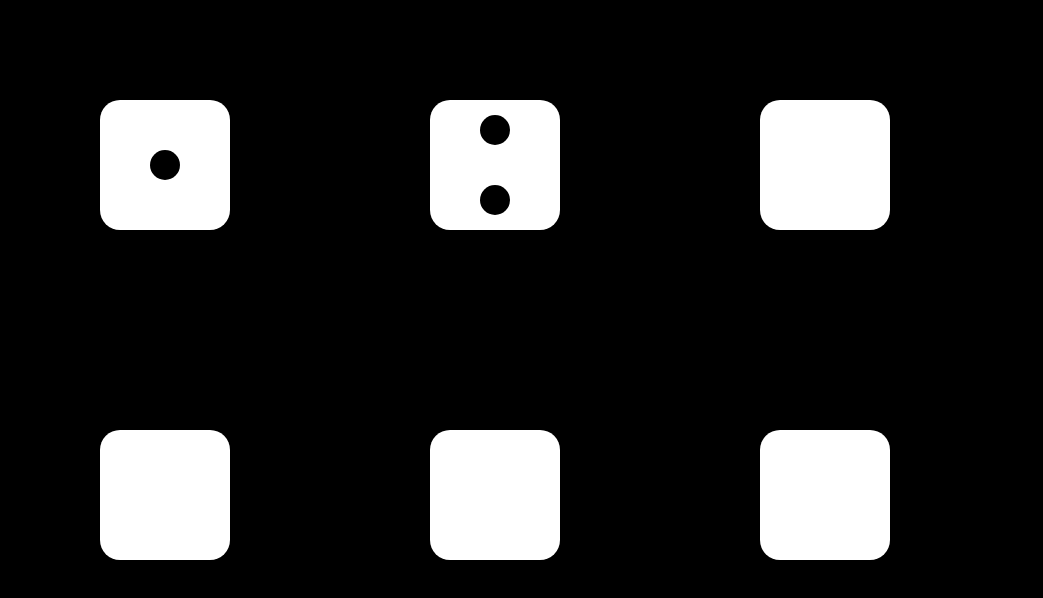
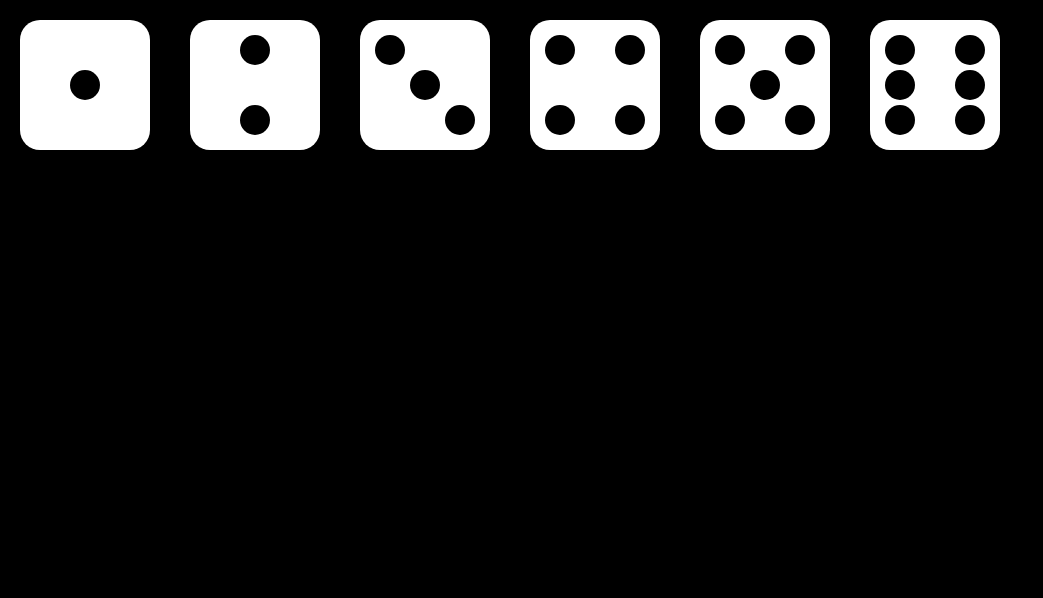
Before and after one commit to shenqistart/codeLearn, a website: page css小技巧/flexPra.html in a window 1280 px wide. Shown: the whole page, without its empty margins (0-1043 px from the left). Drawn offline with Linux system fonts and the light colour scheme.

Commit message:
flex学习汇总练习

```diff
--- a/css小技巧/flexPra.html
+++ b/css小技巧/flexPra.html
@@ -1,102 +1,146 @@
 <!DOCTYPE html>
-<html>
+<html lang="en">
+
 <head>
-    <meta charset="utf-8">
-    <title>flex布局实例--骰子</title>
-    <style type="text/css">
+    <meta charset="UTF-8">
+    <meta name="viewport" content="width=device-width, initial-scale=1.0">
+    <meta http-equiv="X-UA-Compatible" content="ie=edge">
+    <title>Document</title>
+    <style>
         *{
             margin: 0;
             padding: 0;
         }
         body{
-            background: #000;
+            background-color: #000;
+            /* height: 100%; */
             display: flex;
             flex-wrap: wrap;
         }
         .box{
+            /* box-sizing: border-box; */
             width: 100px;
             height: 100px;
-            background: #fff;
             border-radius: 20px;
-            margin: 100px;
+            background-color: #fff;
+            margin: 20px;
             padding: 15px;
         }
         .item{
+            display: flex;
             width: 30px;
             height: 30px;
-            background-color: #000;
             border-radius: 30px;
+            background: #000;
         }
         .box1{
             display: flex;
             justify-content: center;
             align-items: center;
         }
-        .item1{}
         .box2{
             display: flex;
             flex-direction: column;
             justify-content: space-between;
             align-items: center;
         }
-        .item2{}
+        .box3{
+            display: flex;
+            justify-content: space-between;
+        }
+        .item3:nth-child(2){
+            align-self: center;
+        }
+        .item3:nth-child(3){
+            align-self: flex-end;
+        }
+        .box4{
+            display: flex;
+            flex-wrap: wrap;
+            align-content: space-between;
+        }
+        .block4{
+            display: flex;
+            flex-basis: 100%;
+            justify-content: space-between;
+        }
+        .box5{
+            display: flex;
+            flex-wrap: wrap;
+            align-content: space-between;
+        }
+        .block5{
+            display: flex;
+            flex-basis: 100%;
+            justify-content: space-between;
+        }
+        .block5:nth-child(2){
+            display: flex;
+            justify-content: center;
+        }
+        .box6{
+            display: flex;
+            flex-wrap: wrap;
+            align-content: space-between;
+        }
+        .block6{
+            display: flex;
+            flex-basis: 100%;
+            justify-content: space-between;
+        }
     </style>
 </head>
+
 <body>
-    <!-- 1 -->
     <div class="box box1">
         <span class="item item1"></span>
     </div>
-    <!-- 2 -->
     <div class="box box2">
         <span class="item item2"></span>
         <span class="item item2"></span>
     </div>
-    <!-- 3 -->
     <div class="box box3">
         <span class="item item3"></span>
         <span class="item item3"></span>
         <span class="item item3"></span>
     </div>
-    <!-- 4 -->
     <div class="box box4">
-        <div class="column4">
+        <div class="block4">
             <span class="item item4"></span>
             <span class="item item4"></span>
         </div>
-        <div class="column4">
+        <div class="block4">
             <span class="item item4"></span>
             <span class="item item4"></span>
         </div>
     </div>
-    <!-- 5 -->
     <div class="box box5">
-        <div class="column5">
+        <div class="block5">
             <span class="item item5"></span>
             <span class="item item5"></span>
         </div>
-        <div class="column5">
+        <div class="block5">
             <span class="item item5"></span>
         </div>
-        <div class="column5">
+        <div class="block5">
             <span class="item item5"></span>
             <span class="item item5"></span>
         </div>
     </div>
-    <!-- 6 -->
     <div class="box box6">
-        <div class="column6">
+        <div class="block6">
             <span class="item item6"></span>
             <span class="item item6"></span>
         </div>
-        <div class="column6">
+        <div class="block6">
             <span class="item item6"></span>
             <span class="item item6"></span>
         </div>
-        <div class="column5">
+        <div class="block6">
             <span class="item item6"></span>
             <span class="item item6"></span>
         </div>
     </div>
 </body>
+
 </html>
```
Also changed, not shown: css小技巧/pra.html (added, +28 -0 lines).
